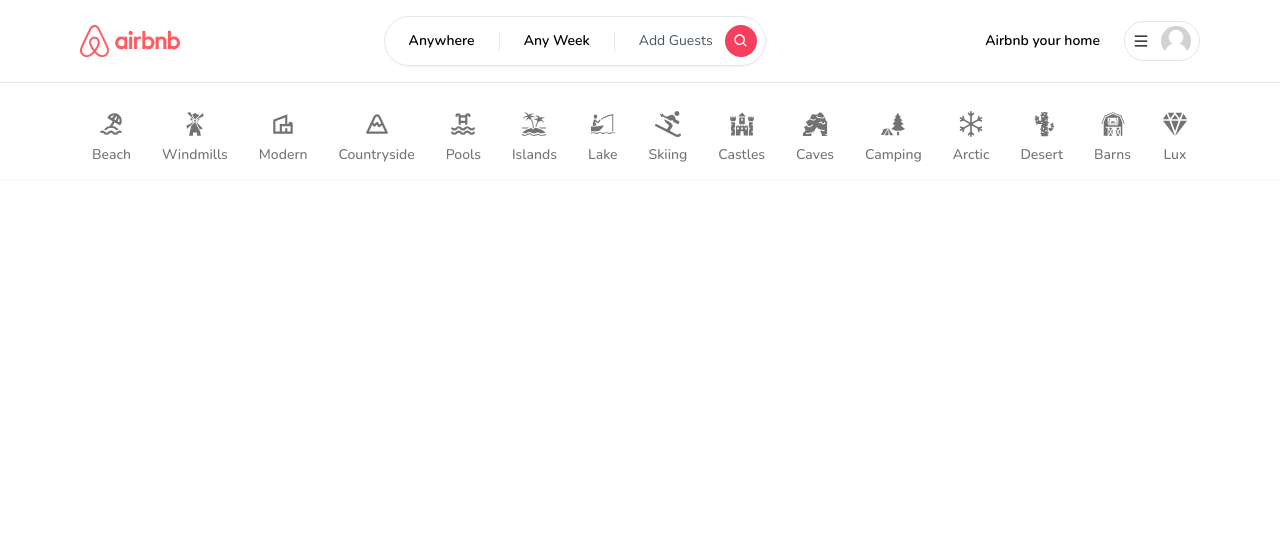
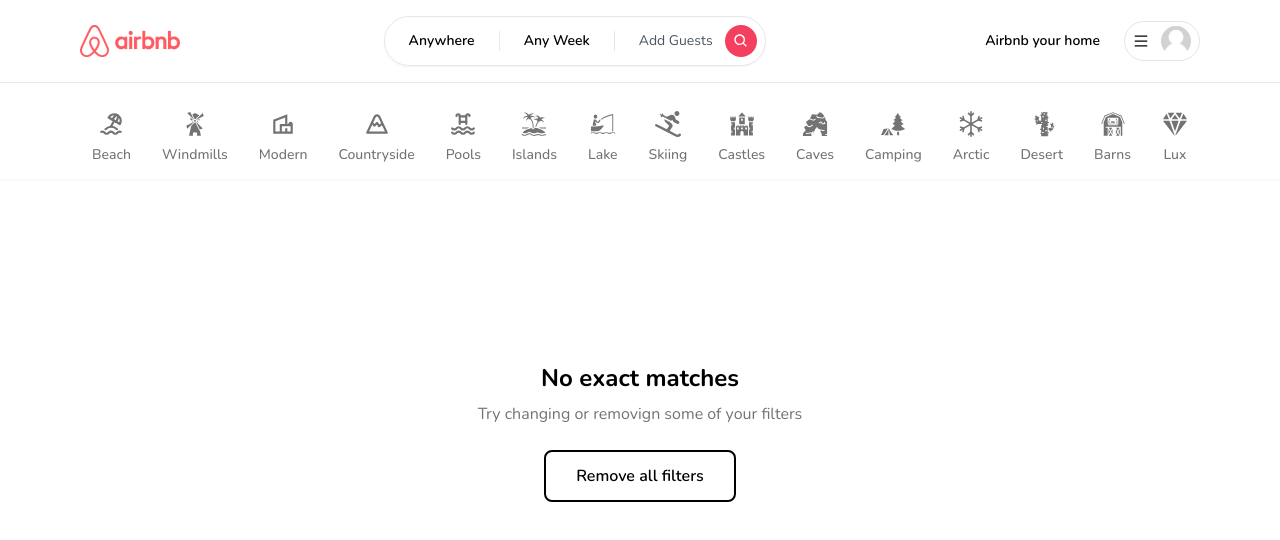
Before and after one commit to larturi/next-airbnb-clone, a Next.js app: page / in a window 1280 px wide. Shown: the top 540 px of the page. Built offline with nearby package versions, Linux system fonts and the light colour scheme; no server answers.

Commit message:
EmptyState component

```diff
--- /dev/null
+++ b/app/components/EmptyState.tsx
@@ -0,0 +1,43 @@
+'use client';
+
+import { useRouter } from 'next/navigation';
+import Heading from './Heading';
+import Button from './Button';
+
+interface EmptyStateProps {
+   title?: string;
+   subtitle?: string;
+   showReset?: boolean;
+}
+
+const EmptyState: React.FC<EmptyStateProps> = ({
+   title = 'No exact matches',
+   subtitle = 'Try changing or removign some of your filters',
+   showReset,
+}) => {
+   const router = useRouter();
+   return (
+      <div
+         className='
+            h-[80vh]
+            flex
+            flex-col
+            gap-2
+            justify-center
+            items-center'
+      >
+         <Heading center title={title} subtitle={subtitle} />
+         <div className='w-48 mt-4'>
+            {showReset && (
+               <Button
+                  outline
+                  label='Remove all filters'
+                  onClick={() => router.push('/')}
+               />
+            )}
+         </div>
+      </div>
+   );
+};
+
+export default EmptyState;
--- a/app/layout.tsx
+++ b/app/layout.tsx
@@ -33,7 +33,7 @@
                <RegisterModal />
                <Navbar currentUser={currentUser} />
             </ClientOnly>
-            {children}
+            <div className='pb-20 pt-28'>{children}</div>
          </body>
       </html>
    );
--- a/app/page.tsx
+++ b/app/page.tsx
@@ -1,5 +1,36 @@
+import ClientOnly from './components/ClientOnly';
+import Container from './components/Container';
+import EmptyState from './components/EmptyState';
+
 export default function Home() {
-  return (
-    <></>
-  )
+   const isEmpty = true;
+
+   if (isEmpty) {
+      return (
+         <ClientOnly>
+            <EmptyState showReset />
+         </ClientOnly>
+      );
+   }
+   return (
+      <ClientOnly>
+         <Container>
+            <div
+               className='
+                  pt-24
+                  grid
+                  grid-cols-1
+                  sm:grid-cols-2
+                  md:grid-cols-3
+                  lg:grid-cols-4
+                  xl:grid-cols-5
+                  2xl:grid-cols-6
+                  gap-8
+            '
+            >
+               <div>My Future Listings</div>
+            </div>
+         </Container>
+      </ClientOnly>
+   );
 }
```
